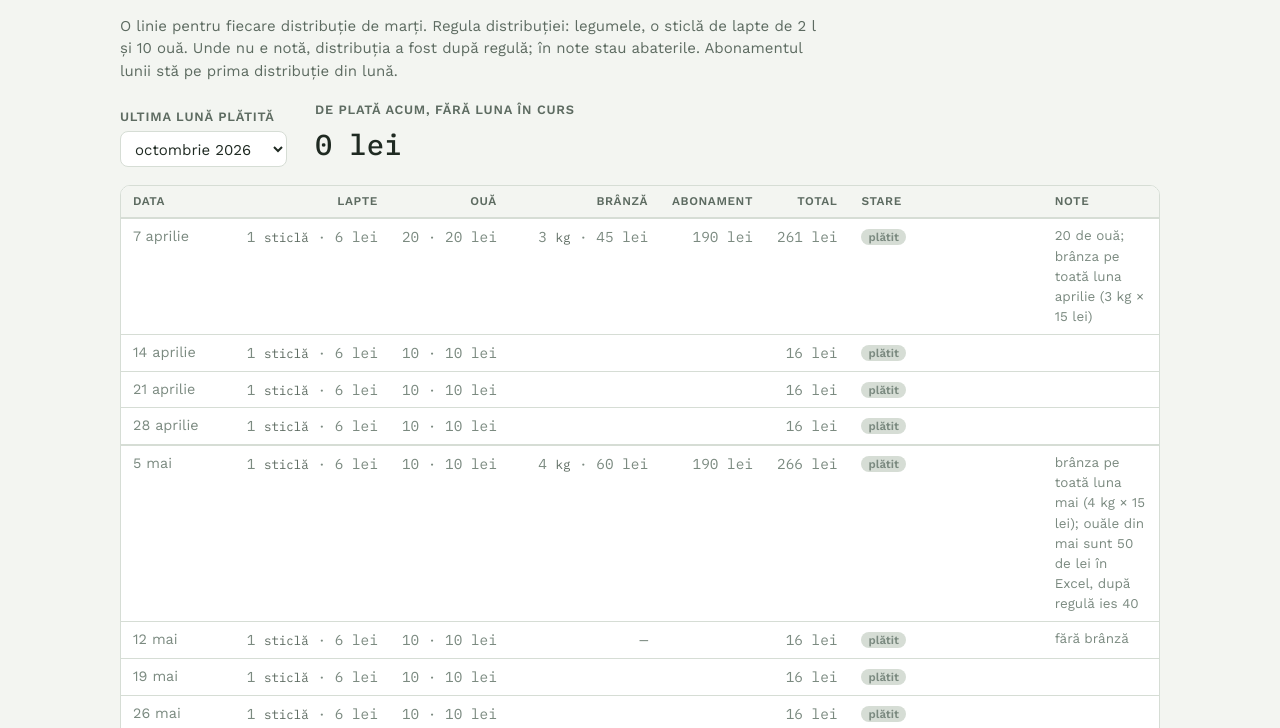
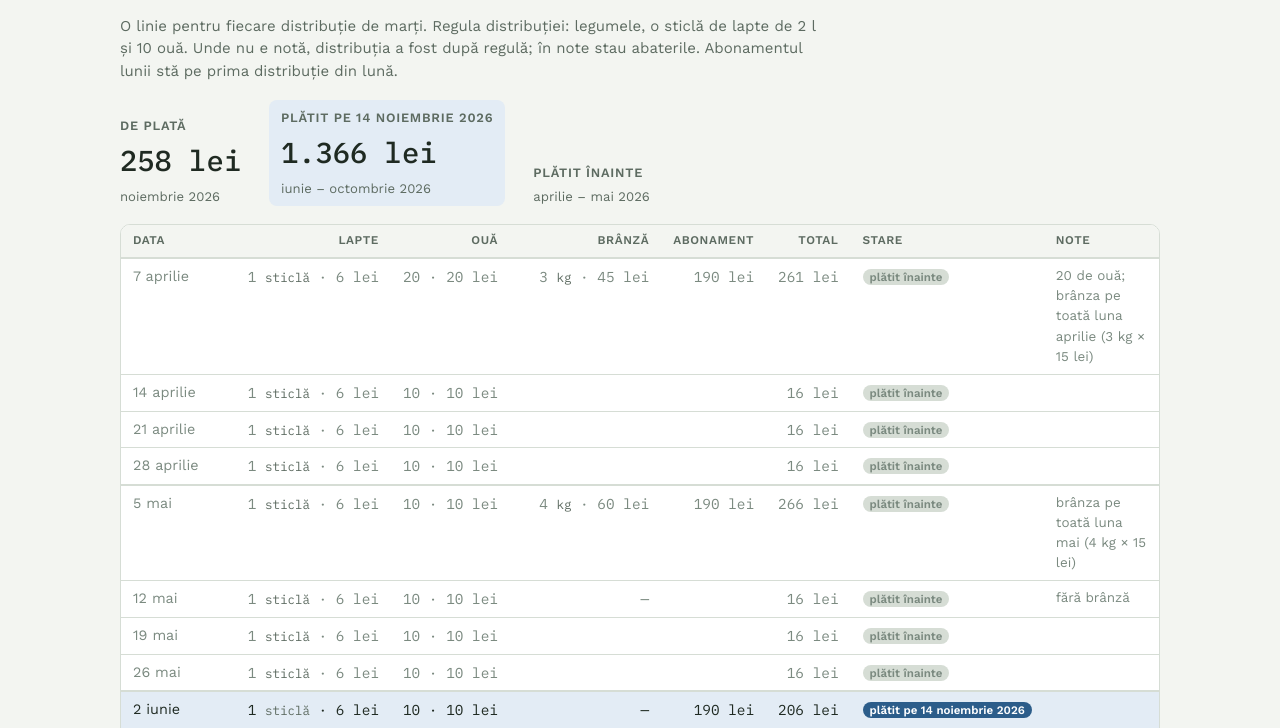
Before and after one commit to pro-vio/socoteala-asat, a plain HTML site: page index.html in a window 1280 px wide. Shown: the part 72-800 px from the top of the page. Drawn offline with nearby package versions, Linux system fonts and the light colour scheme.

Commit message:
Plățile marcate separat; noiembrie rămâne de plată; fără trimiteri la documente interne
Co-Authored-By: Claude Opus 5.5 <noreply@anthropic.com>

```diff
--- a/index.html
+++ b/index.html
@@ -13,16 +13,16 @@
 /* Layout: titlu, alegerea lunii plătite cu suma de plată, apoi un singur tabel cu o linie pentru fiecare distribuție */
 :root{
   --bg:#f3f5f1; --card:#ffffff; --fg:#1f2a22; --muted:#5d6b61; --line:#d6ddd5;
-  --accent:#2f6b45; --accent-soft:#e1eee4; --warn:#9a5b00; --paid:#7b8a80;
+  --accent:#2f6b45; --accent-soft:#e1eee4; --warn:#9a5b00; --paid:#7b8a80; --p2:#2c5d8a; --p2-soft:#e3ecf5;
   --f-text:"Work Sans",system-ui,-apple-system,"Segoe UI",sans-serif;
   --f-num:"IBM Plex Mono",ui-monospace,Consolas,monospace;
 }
 @media (prefers-color-scheme: dark){:root:not([data-theme="light"]){
   --bg:#141a16; --card:#1c241f; --fg:#e4ebe5; --muted:#9aa89e; --line:#2f3a33;
-  --accent:#7cc493; --accent-soft:#1f3527; --warn:#e6b25c; --paid:#6f7d73; color-scheme:dark}}
+  --accent:#7cc493; --accent-soft:#1f3527; --warn:#e6b25c; --paid:#6f7d73; --p2:#8db8e0; --p2-soft:#1c2a38; color-scheme:dark}}
 :root[data-theme="dark"]{
   --bg:#141a16; --card:#1c241f; --fg:#e4ebe5; --muted:#9aa89e; --line:#2f3a33;
-  --accent:#7cc493; --accent-soft:#1f3527; --warn:#e6b25c; --paid:#6f7d73; color-scheme:dark}
+  --accent:#7cc493; --accent-soft:#1f3527; --warn:#e6b25c; --paid:#6f7d73; --p2:#8db8e0; --p2-soft:#1c2a38; color-scheme:dark}
 body{background:var(--bg);color:var(--fg);font-family:var(--f-text);font-size:15px;line-height:1.5}
 .wrap{max-width:1040px;margin:0 auto;padding-block:28px 48px;padding-left:max(16px,env(safe-area-inset-left,0px));padding-right:max(16px,env(safe-area-inset-right,0px));display:flex;flex-direction:column;gap:18px}
 h1{font-size:1.7rem;margin:0;font-weight:700;letter-spacing:-.01em}
@@ -43,6 +43,10 @@ td.n small{color:var(--muted);font-size:.78rem}
 td.note{color:var(--muted);font-size:.84rem}
 tr.first td{border-top:2px solid var(--line)}
 tr.paid td{color:var(--paid)}
+tr.p2 td{background:var(--p2-soft)}
+.chip.p2{background:var(--p2);color:var(--card)}
+.sub{font-size:.82rem;color:var(--muted)}
+.p2box{background:var(--p2-soft);border-radius:8px;padding:8px 12px}
 tfoot td{font-weight:700;background:var(--accent-soft)}
 .chip{font-size:.72rem;padding:1px 7px;border-radius:99px;font-weight:600;white-space:nowrap}
 .chip.due{background:var(--accent-soft);color:var(--accent)}
@@ -56,8 +60,9 @@ tfoot td{font-weight:700;background:var(--accent-soft)}
   <p class="lead">O linie pentru fiecare distribuție de marți. Regula distribuției: legumele, o sticlă de lapte de 2 l și 10 ouă. Unde nu e notă, distribuția a fost după regulă; în note stau abaterile. Abonamentul lunii stă pe prima distribuție din lună.</p>
 
   <div class="bar">
-    <div><label for="lastPaid">Ultima lună plătită</label><select id="lastPaid"><option value="-1">nimic din aprilie</option></select></div>
-    <div><span class="k">De plată acum, fără luna în curs</span><span class="big" id="total">0 lei</span></div>
+    <div><span class="k">De plată</span><span class="big" id="total">0 lei</span><span class="sub" id="totalN">se calculează</span></div>
+    <div class="p2box"><span class="k">Plătit pe 14 noiembrie 2026</span><span class="big" id="paid2">0 lei</span><span class="sub">iunie – octombrie 2026</span></div>
+    <div><span class="k">Plătit înainte</span><span class="sub">aprilie – mai 2026</span></div>
   </div>
 
   <div class="scroll">
@@ -68,7 +73,7 @@ tfoot td{font-weight:700;background:var(--accent-soft)}
     </table>
   </div>
 
-  <p class="foot">Prețuri: lapte 6 lei sticla de 2 l și ouă 10 lei la 10 ouă, ca în Excel; brânză 15 lei pe kg vara, până în iulie, și 20 de lei pe kg din toamnă. Abonamentul e 190 de lei pe lună și include legumele; laptele, ouăle și brânza se plătesc separat, după cât vine.</p>
+  <p class="foot">Prețuri: lapte 6 lei sticla de 2 l și ouă 10 lei la 10 ouă; brânză 15 lei pe kg vara, până în iulie, și 20 de lei pe kg din toamnă. Abonamentul e 190 de lei pe lună și include legumele; laptele, ouăle și brânza se plătesc separat, după cât vine.</p>
 </div>
 
 <script>
@@ -80,7 +85,7 @@ const months = [
     ["7 aprilie",1,20,3,45,"20 de ouă; brânza pe toată luna aprilie (3 kg × 15 lei)"],
     ["14 aprilie",1,10,-1,0,""],["21 aprilie",1,10,-1,0,""],["28 aprilie",1,10,-1,0,""]]},
   {name:"mai 2026", rows:[
-    ["5 mai",1,10,4,60,"brânza pe toată luna mai (4 kg × 15 lei); ouăle din mai sunt 50 de lei în Excel, după regulă ies 40"],
+    ["5 mai",1,10,4,60,"brânza pe toată luna mai (4 kg × 15 lei)"],
     ["12 mai",1,10,0,0,"fără brânză"],
     ["19 mai",1,10,-1,0,""],["26 mai",1,10,-1,0,""]]},
   {name:"iunie 2026", rows:[
@@ -92,37 +97,35 @@ const months = [
   {name:"octombrie 2026", rows:["6","13","20"].map(d=>[d+" octombrie",1,10,0,0,""]).concat([["27 octombrie",2,0,0,0,"2 sticle (4 l), fără ouă"]])},
   {name:"noiembrie 2026", rows:[["3 noiembrie",1,10,0,0,""],["10 noiembrie",1,10,1.8,36,"brânza 20 de lei pe kg"]]},
 ];
-const CUR = new Date().toLocaleDateString("ro-RO",{month:"long",year:"numeric"});
 const lei = n => n.toLocaleString("ro-RO") + " lei";
 const q = '<td class="n q">?</td>';
-const sel = document.getElementById("lastPaid");
-months.forEach((m,i)=>sel.add(new Option(m.name, String(i))));
-// Plăți: până la mai 2026 inclusiv, verificat în cont pe 14 noiembrie 2026; iunie–octombrie plătite pe 14 noiembrie 2026.
-const PAID = {"iunie 2026":"14 noiembrie 2026","iulie 2026":"14 noiembrie 2026","august 2026":"14 noiembrie 2026","septembrie 2026":"14 noiembrie 2026","octombrie 2026":"14 noiembrie 2026"};
-sel.value = "6"; // ultima lună plătită: octombrie 2026
+// Plăți: aprilie–mai plătite înainte (verificat în cont pe 14 noiembrie 2026);
+// iunie–octombrie plătite pe 14 noiembrie 2026. Ce nu e aici rămâne de plată.
+const PAID = {"aprilie 2026":"p1","mai 2026":"p1",
+  "iunie 2026":"p2","iulie 2026":"p2","august 2026":"p2","septembrie 2026":"p2","octombrie 2026":"p2"};
+const STARE = {p1:"plătit înainte", p2:"plătit pe 14 noiembrie 2026"};
 
 function render(){
-  const last = +sel.value;
-  const f = [0,0,0,0];
+  const f = [0,0,0,0], plata = {p1:0, p2:0}, deplata = [];
   let html = "";
   months.forEach((m,i)=>{
-    const curr = m.name===CUR; // luna în curs se plătește luna viitoare
-    const due = i>last && !curr;
+    const st_ = PAID[m.name], due = !st_;
+    if(due) deplata.push(m.name);
     m.rows.forEach((r,k)=>{
       const [d, st, ou, kg, bl, note] = r;
       const lL = st===null ? null : st*L, lO = ou===null ? null : ou/10*O;
       const ab = k===0 ? ABON : 0;
       const unknown = lL===null || lO===null || bl===null;
       const tot = (lL||0)+(lO||0)+(bl||0)+ab;
-      if(due){ f[0]+=lL||0; f[1]+=lO||0; f[2]+=bl||0; f[3]+=ab; }
+      if(due){ f[0]+=lL||0; f[1]+=lO||0; f[2]+=bl||0; f[3]+=ab; } else plata[st_]+=tot;
       const cL = st===null ? q : '<td class="n">'+(st?st+' <small>'+(st===1?'sticlă':'sticle')+'</small> · '+lei(lL):'—')+'</td>';
       const cO = ou===null ? q : '<td class="n">'+(ou?ou+' · '+lei(lO):'—')+'</td>';
       const cB = kg===null ? q : (kg<0 ? '<td class="n"></td>' : kg===0 ? '<td class="n">—</td>'
                  : '<td class="n">'+String(kg).replace(".",",")+' <small>kg</small> · '+(bl===null?'<span class="q">?</span>':lei(bl))+'</td>');
-      html += '<tr class="'+(k===0?'first ':'')+((due||curr)?'':'paid')+'"><td>'+d+'</td>'+cL+cO+cB
+      html += '<tr class="'+(k===0?'first ':'')+(due?'':st_==='p2'?'p2':'paid')+'"><td>'+d+'</td>'+cL+cO+cB
         + '<td class="n">'+(ab?lei(ab):'')+'</td>'
         + '<td class="n">'+lei(tot)+(unknown?' <span class="q">+?</span>':'')+'</td>'
-        + '<td><span class="chip '+(due?'due':'paid')+'">'+(due?'de plată':curr?'luna în curs':'plătit'+(PAID[m.name]?' pe '+PAID[m.name]:''))+'</span></td>'
+        + '<td><span class="chip '+(due?'due':st_==='p2'?'p2':'paid')+'">'+(due?'de plată':STARE[st_])+'</span></td>'
         + '<td class="note">'+note+'</td></tr>';
     });
   });
@@ -131,8 +134,9 @@ function render(){
   ["fL","fO","fB","fA"].forEach((id,j)=>document.getElementById(id).textContent = lei(f[j]));
   document.getElementById("fT").textContent = lei(T);
   document.getElementById("total").textContent = lei(T);
+  document.getElementById("totalN").textContent = deplata.join(", ") || "nimic";
+  document.getElementById("paid2").textContent = lei(plata.p2);
 }
-sel.addEventListener("change", render);
 render();
 </script>
 
```
